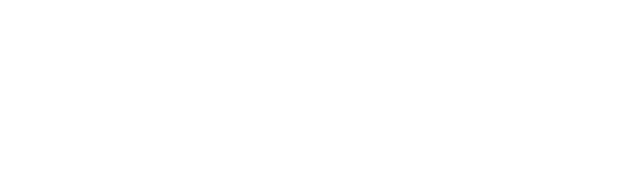
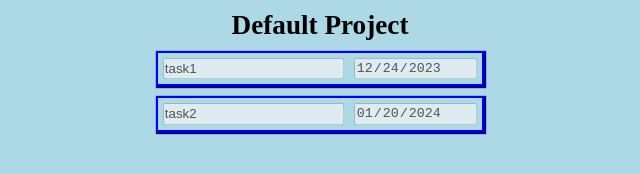
Before and after one commit to Nargroth108/to-do, a plain HTML site: page index.html in a window 1280 px wide. Shown: the whole page, without its empty margins (320-960 px from the left). Drawn offline with Linux system fonts and the light colour scheme.

Commit message:
Add basic logic that displays projects and todos on the page

```diff
--- a/index.html
+++ b/index.html
@@ -5,6 +5,7 @@
 		<meta name="viewport" content="width=device-width, initial-scale=1.0" />
 		<title>To-Do</title>
 		<script src="main.js" defer></script>
+		<link rel="stylesheet" href="styles.css" />
 	</head>
 	<body></body>
 </html>
--- a/main.js
+++ b/main.js
@@ -1 +1 @@
-(()=>{"use strict";function e(e,d,t,o){return{title:e,description:d,dueDate:t,priority:o,completed:!1}}const d={name:"Default Project",todos:[]},t=e("task1","dddddddddddddd",20,"low"),o=e("task2","eeeeeeeeeee",23,"high");d.todos.push(t,o),console.log(d)})();
+(()=>{"use strict";function e(e,t,d,n){return{title:e,description:t,dueDate:d,priority:n,completed:!1}}const t={name:"Default Project",todos:[]},d=e("task1","dddddddddddddd","2023-12-24","low"),n=e("task2","eeeeeeeeeee","2024-01-20","high");t.todos.push(d,n),console.log(t),function(e){const t=document.querySelector("body"),d=document.createElement("div");d.classList.add("project-card");const n=document.createElement("div");n.classList.add("project-title"),n.innerText=e.name,d.appendChild(n),t.appendChild(d),e.todos.forEach((e=>{const t=document.createElement("div");t.classList.add("todo-card");const n=document.createElement("input");n.setAttribute("type","text"),n.value=e.title,n.disabled=!0,t.appendChild(n);const o=document.createElement("input");o.setAttribute("type","date"),o.value=e.dueDate,o.disabled=!0,t.appendChild(o),d.appendChild(t)}))}(t)})();
--- /dev/null
+++ b/styles.css
@@ -0,0 +1,31 @@
+* {
+	padding: 0;
+	margin: 0;
+	box-sizing: border-box;
+}
+
+body {
+	background-color: lightblue;
+	padding: 10px;
+	min-height: 1svh;
+}
+
+.project-title {
+	font-weight: bold;
+	font-size: 1.7rem;
+}
+
+.project-card {
+	display: grid;
+	gap: 10px;
+	justify-items: center;
+}
+
+.todo-card {
+	display: grid;
+	grid-auto-flow: column;
+	gap: 10px;
+	border: blue solid 2px;
+	padding: 5px;
+	box-shadow: darkblue 1px 1px 1px 1px;
+}
```
